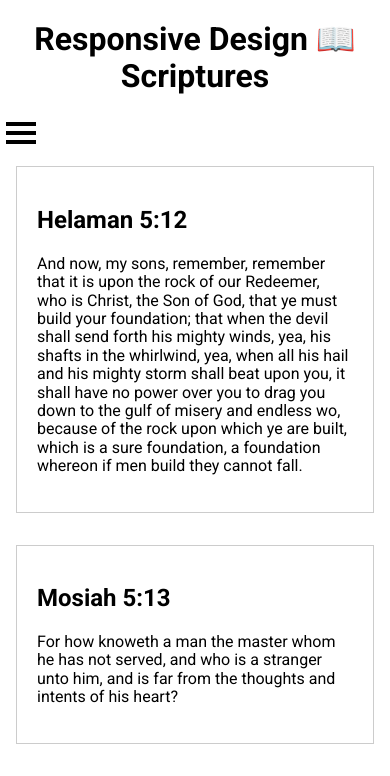
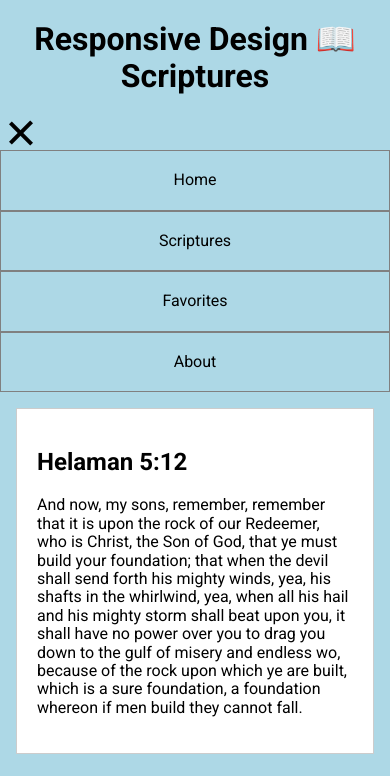
Before and after one commit to rus22022-svg/wdd131, a plain HTML site: page ponder/responsive.html in a window 390 px wide. Both pictures are taken after a click on the button 195 px from the left and 133 px from the top of the page. Shown: the top 776 px of the page. Drawn offline with nearby package versions, Linux system fonts and the light colour scheme.

Commit message:
Responsive JS done

```diff
--- a/ponder/responsive.css
+++ b/ponder/responsive.css
@@ -5,6 +5,7 @@ body {
     margin: 0;
     padding: 0;
   font-family: Roboto, sans-serif;
+  background-color: lightblue;
 }
 header,
 main {
@@ -30,8 +31,16 @@ section {
 nav a {
     padding: 20px;
     color: black;
+    display: block;
+    text-align: center;
+    text-decoration: none;
+    border: 1px solid gray;
+}
+
+.hide {
     display: none;
 }
+
 nav a:hover {
     text-decoration: none;
     color: #616061;
@@ -46,7 +55,19 @@ nav a:hover {
     height: 4px;
     background-color: black;
     margin: 5px 0;
+    transition: .4s;
 }
+
+
+.change .bar1 {
+  transform: translate(0, 8.5px) rotate(-45deg);
+}
+.change .bar2 {opacity: 0;}
+
+.change .bar3 {
+  transform: translate(0, -8.5px) rotate(45deg);
+}
+
 footer {
     text-align: center;
 }
--- a/ponder/responsive.html
+++ b/ponder/responsive.html
@@ -12,6 +12,7 @@
       referrerpolicy="no-referrer"
     />
     <link rel="stylesheet" href="responsive.css" />
+    <script src="responsive.js" defer></script>
   </head>
   <body>
     <header>
@@ -21,7 +22,7 @@
         <div class="bar2"></div>
         <div class="bar3"></div>
       </button>
-      <nav>
+      <nav class="hide">
         <a href="#">Home</a>
         <a href="#">Scriptures</a>
         <a href="#">Favorites</a>
--- /dev/null
+++ b/ponder/responsive.js
@@ -0,0 +1,9 @@
+const btn = document.querySelector('.menu-btn');
+const menu = document.querySelector('nav');
+
+btn.addEventListener('click', toggleMenu);
+
+function toggleMenu() {
+    menu.classList.toggle('hide');
+    btn.classList.toggle('change');
+}
```
